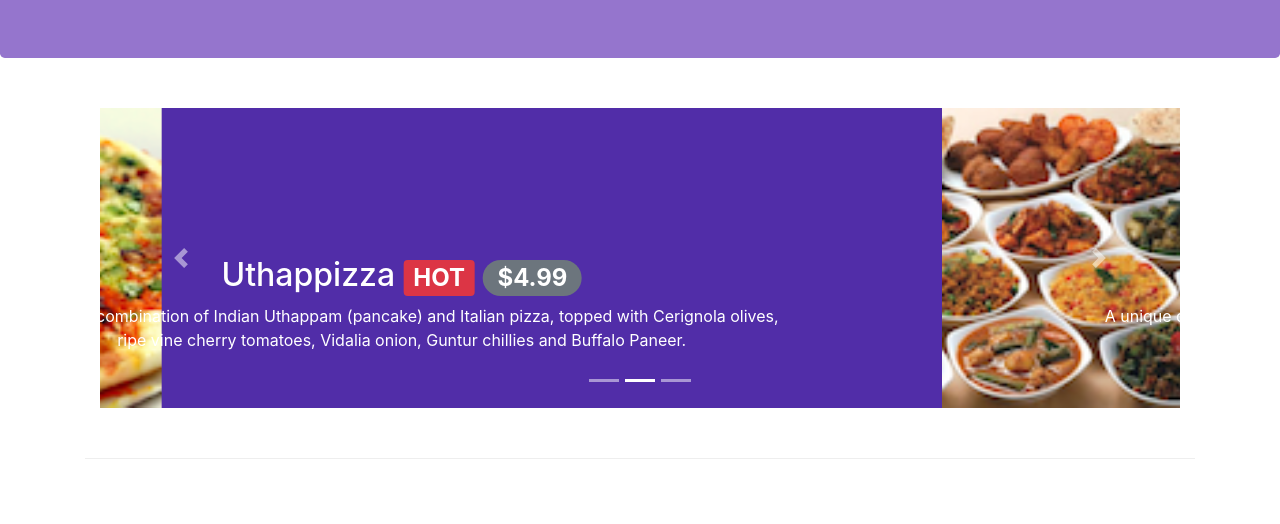
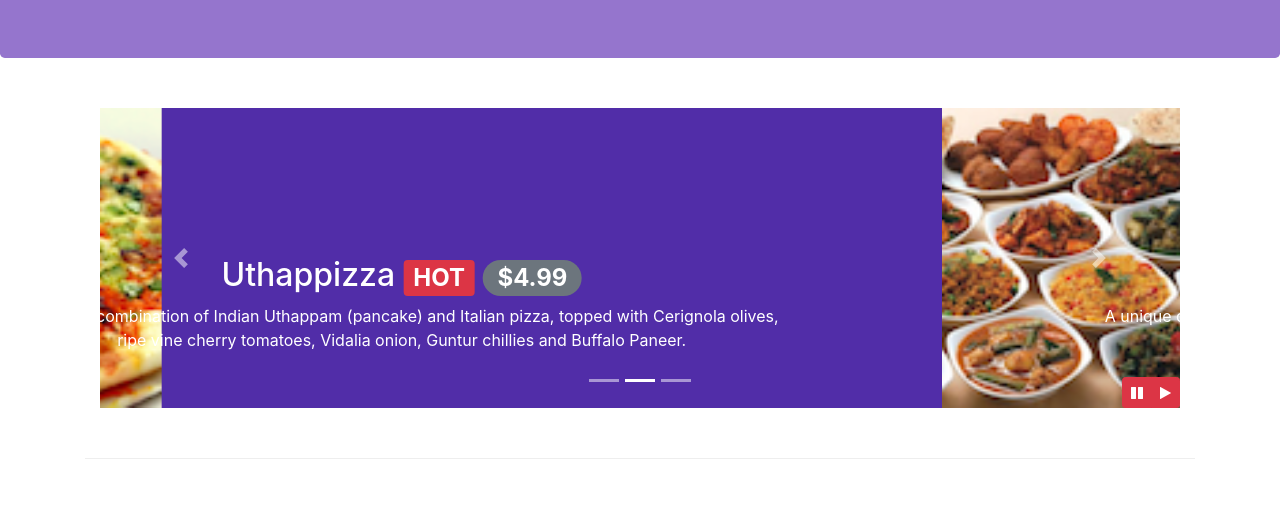
Before and after one commit to alialdawresh-cloud/conFusion, a website: page index.html in a window 1280 px wide. Shown: the part 276-800 px from the top of the page. Drawn offline with nearby package versions, Linux system fonts and the light colour scheme.

Commit message:
jquery bootstrap

```diff
--- a/css/styles.css
+++ b/css/styles.css
@@ -59,3 +59,9 @@ body{
     left: 0;
     min-height: 300px;
 }
+
+#carouselButton{
+	right: 0px;
+	position: absolute;
+	bottom: 0px;
+}
--- a/index.html
+++ b/index.html
@@ -232,6 +232,14 @@
                     <a class="carousel-control-next" href="#mycarousel" role="button" data-slide="next">
                         <span class="carousel-control-next-icon"></span>
                     </a>
+                    <div class="btn-group" id="carouselButton">
+                        <button class="btn btn-danger btn-sm" id="carousel-pause">
+                            <span class="fa fa-pause"></span>
+                        </button>
+                        <button class="btn btn-danger btn-sm" id="carousel-play">
+                            <span class="fa fa-play"></span>
+                        </button>
+                    </div>
                 </div>
             </div>
 
@@ -401,6 +409,17 @@
     <script src="node_modules/jquery/dist/jquery.slim.min.js"></script>
     <script src="node_modules/popper.js/dist/umd/popper.min.js"></script>
     <script src="node_modules/bootstrap/dist/js/bootstrap.min.js"></script>
+    <script>
+        $(document).ready(function (){
+            $('#mycarousel').carousel({interval:1000});
+            $('#carousel-pause').click(function(){
+                $('#mycarousel').carousel('pause');
+            });
+            $('#carousel-play').click(function(){
+                $('#mycarousel').carousel('cycle');
+            })
+        });
+    </script>
 </body>
 
 </html>
```
